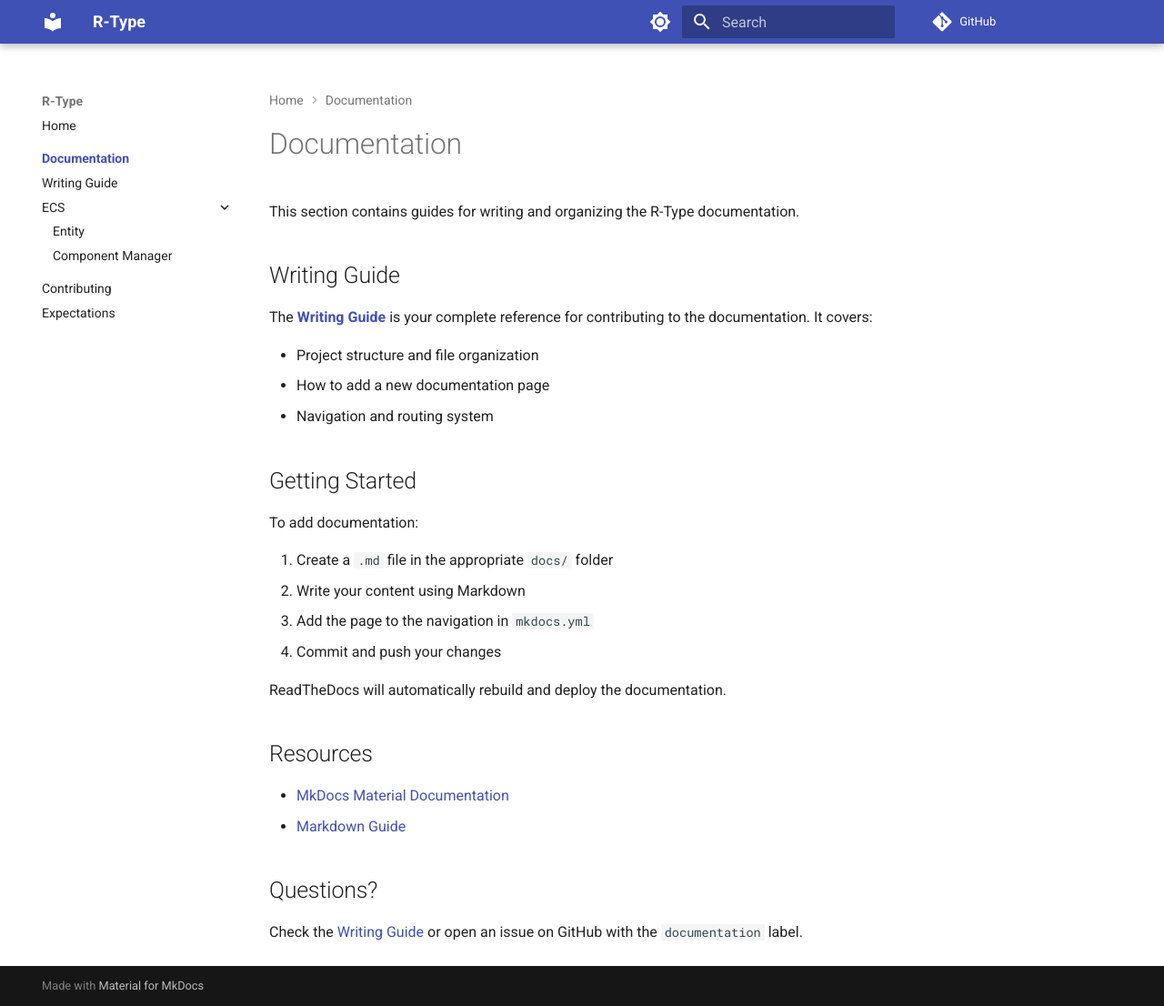
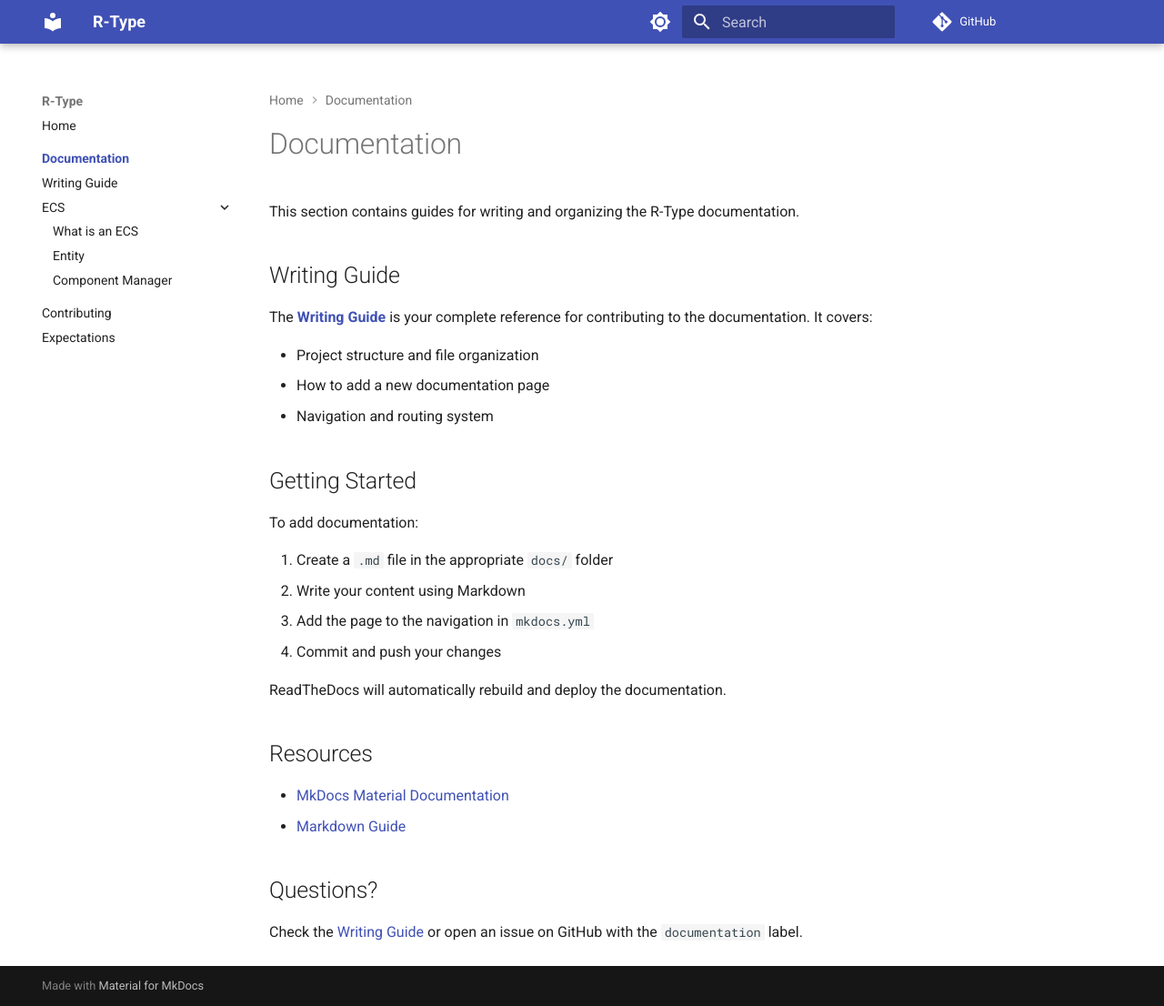
Before and after one commit to eliestroun14/R-Type, an MkDocs documentation site: the page built from docs/Documentation/index.md, in a window 1280 px wide and 1106 px high. Shown: the whole window at 91% size. Built offline with MkDocs 1.6.1 and Material for MkDocs 9.7.7, drawn with Linux system fonts in a browser that asks for light colours; comment, search, counter and statistics services are not loaded.

Commit message:
feat(Poc/ECS): add in mkdocs the path to nav to ECS doc

```diff
--- a/mkdocs.yml
+++ b/mkdocs.yml
@@ -90,6 +90,7 @@ nav:
     - Documentation/index.md
     - Writing Guide: Documentation/writing-guide.md
     - ECS:
+      - What is an ECS: Documentation/ECS/ecs.md
       - Entity: Documentation/ECS/entity.md
       - Component Manager: Documentation/ECS/component-manager.md
 
```
